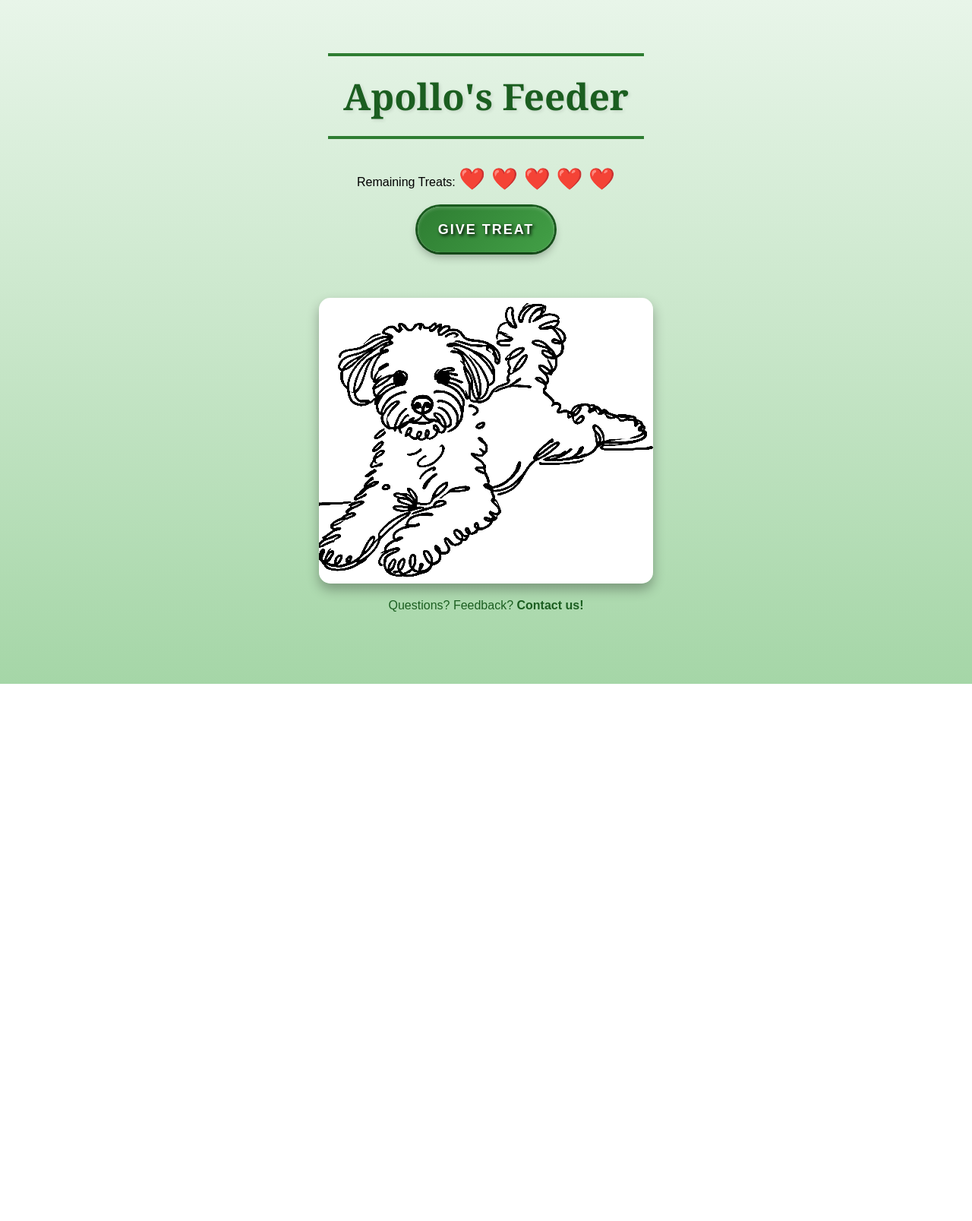
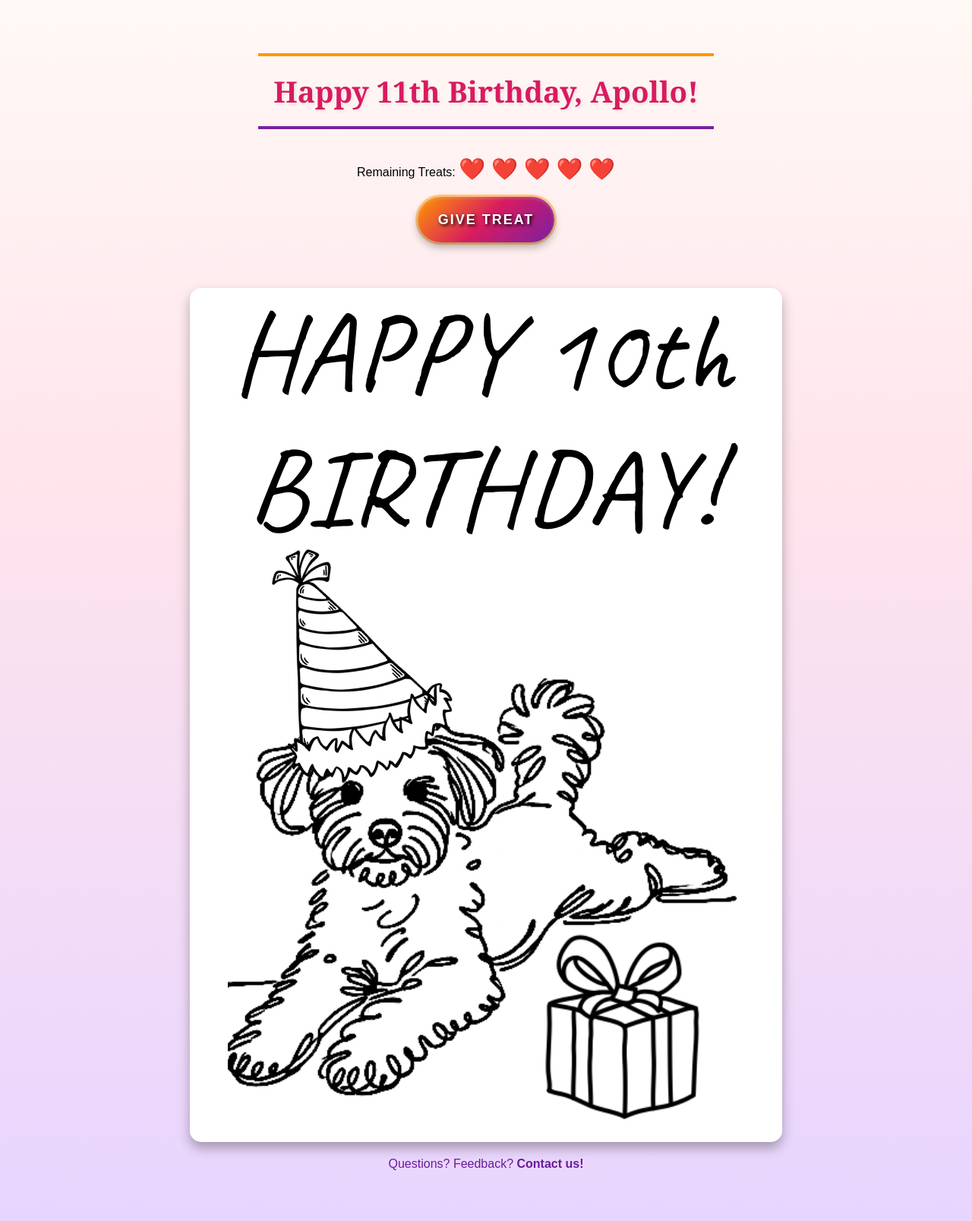
Before and after one commit to villrv/apollo-feeder, a Flask app: page / in a window 1280 px wide. Shown: the whole page at 76% size. Before the commit the page ends 900 px from the top, so only its background shows below. Run offline with Flask 3, Linux system fonts and the light colour scheme.

Commit message:
birthday update

```diff
--- a/_site/templates/index.html
+++ b/_site/templates/index.html
@@ -3,13 +3,13 @@
 <head>
     <meta charset="UTF-8">
     <meta name="viewport" content="width=device-width, initial-scale=1.0">
-    <title>Apollo's Feeder 🍀</title>
+    <title>Happy 11th Birthday, Apollo! 🎂</title>
     <style>
         body {
             font-family: Arial, sans-serif;
             text-align: center;
             padding: 50px;
-            background: linear-gradient(to bottom, #e8f5e9 0%, #c8e6c9 50%, #a5d6a7 100%);
+            background: linear-gradient(to bottom, #fff9f5 0%, #ffe4ec 40%, #e8d5ff 100%);
             color: #000;
             min-height: 100vh;
             margin: 0;
@@ -17,21 +17,21 @@
 
         h1 {
             font-family: 'Georgia', serif, Arial, sans-serif;
-            color: #1b5e20;
-            text-shadow: 2px 2px 4px rgba(0, 0, 0, 0.1);
-            font-size: 3em;
+            color: #d81b60;
+            text-shadow: 2px 2px 4px rgba(0, 0, 0, 0.08);
+            font-size: 2.4em;
             margin-bottom: 20px;
             font-weight: bold;
             padding: 20px;
-            border-top: 4px solid #2e7d32;
-            border-bottom: 4px solid #2e7d32;
+            border-top: 4px solid #ff9800;
+            border-bottom: 4px solid #7b1fa2;
             display: inline-block;
             margin-top: 20px;
         }
 
         #treat-count {
             font-size: 28px;
-            color: #1b5e20;
+            color: #6a1b9a;
             text-shadow: none;
             font-weight: bold;
         }
@@ -110,7 +110,7 @@
         }
 
 
-        /* St. Patrick's Day Pop-Up Styling */
+        /* Birthday Pop-Up Styling */
         #popup {
             display: none;
             position: fixed;
@@ -119,7 +119,7 @@
             transform: translate(-50%, -50%);
             background: #fff;
             padding: 25px;
-            border: 3px solid #2e7d32;
+            border: 3px solid #ff9800;
             border-radius: 15px;
             box-shadow: 0 4px 12px rgba(0, 0, 0, 0.2);
             z-index: 100;
@@ -127,7 +127,7 @@
         }
 
         #popup button {
-            background: linear-gradient(135deg, #2e7d32, #388e3c);
+            background: linear-gradient(135deg, #d81b60, #ad1457);
             border: none;
             border-radius: 8px;
             padding: 12px 24px;
@@ -138,21 +138,21 @@
         }
 
         #popup button:hover {
-            background: linear-gradient(135deg, #388e3c, #43a047);
+            background: linear-gradient(135deg, #ec407a, #d81b60);
             transform: scale(1.05);
         }
 
-        /* St. Patrick's Day Link Styling */
+        /* Birthday Link Styling */
         .feedback-link {
             margin-top: 20px;
             font-size: 16px;
-            color: #1b5e20;
+            color: #6a1b9a;
             text-decoration: none;
             transition: all 0.3s ease;
         }
 
         .feedback-link:hover {
-            color: #2e7d32;
+            color: #d81b60;
             text-decoration: underline;
         }
 
@@ -340,7 +340,7 @@
         width: 180px;
         height: 60px;
         margin: 20px auto;
-        background: linear-gradient(135deg, #2e7d32, #388e3c, #43a047); /* St. Patrick's green */
+        background: linear-gradient(135deg, #ff9800, #d81b60, #7b1fa2); /* birthday party */
         border-radius: 30px;
         border: none;
         font-size: 18px;
@@ -350,20 +350,20 @@
         letter-spacing: 2px;
         cursor: pointer;
         transition: transform 0.3s ease, box-shadow 0.3s ease;
-        box-shadow: 0 6px 12px rgba(0, 0, 0, 0.3), inset 0 2px 4px rgba(255, 255, 255, 0.2), 0 0 0 3px #1b5e20;
+        box-shadow: 0 6px 12px rgba(0, 0, 0, 0.3), inset 0 2px 4px rgba(255, 255, 255, 0.2), 0 0 0 3px #ffcc80;
         overflow: hidden;
         text-shadow: 2px 2px 4px #000;
     }
 
     .christmas-button:hover {
-        background: linear-gradient(135deg, #388e3c, #43a047, #66bb6a);
+        background: linear-gradient(135deg, #ffb74d, #ec407a, #9c27b0);
         transform: scale(1.05);
-        box-shadow: 0 8px 16px rgba(0, 0, 0, 0.4), inset 0 2px 4px rgba(255, 255, 255, 0.3), 0 0 0 4px #1b5e20;
+        box-shadow: 0 8px 16px rgba(0, 0, 0, 0.4), inset 0 2px 4px rgba(255, 255, 255, 0.3), 0 0 0 4px #ffcc80;
     }
 
     .christmas-button:active {
         transform: scale(0.98) translateY(2px);
-        background: linear-gradient(135deg, #1b5e20, #2e7d32, #388e3c);
+        background: linear-gradient(135deg, #f57c00, #c2185b, #6a1b9a);
     }
 
 
@@ -406,7 +406,7 @@
 
 </head>
 <body>
-    <h1>Apollo's Feeder</h1>
+    <h1>Happy 11th Birthday, Apollo!</h1>
     <p>
         Remaining Treats: <span id="treat-count">{{ treats }}</span>
     </p>
@@ -420,7 +420,7 @@
 
     <!-- Apollo Image -->
     <div style="margin-top: 30px; text-align: center;">
-        <img src="/static/apollo-line.png" alt="Apollo" class="apollo-image" style="max-width: 100%; height: auto; border-radius: 15px; box-shadow: 0 8px 16px rgba(0, 0, 0, 0.3);">
+        <img src="/static/apollo-birthday.png" alt="Apollo — happy 11th birthday" class="apollo-image" style="max-width: 100%; height: auto; border-radius: 15px; box-shadow: 0 8px 16px rgba(0, 0, 0, 0.3);">
     </div>
 
     <!-- Google Form Link -->
```
Also changed, not shown: app.py (+21 -21 lines), templates/index.html (+22 -22 lines).
